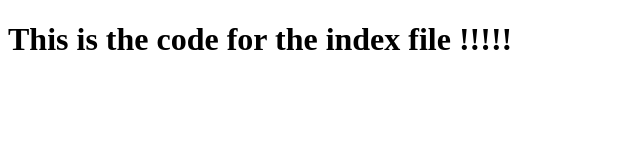
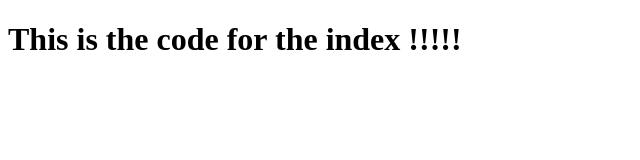
Before and after one commit to shaharyar188/staging2.ooddleskitchen.co.uk, a plain HTML site: page index.html in a window 1280 px wide. Shown: the whole page, without its empty margins (0-640 px from the left). Drawn offline with Linux system fonts and the light colour scheme.

Commit message:
second commit

```diff
--- a/index.html
+++ b/index.html
@@ -6,6 +6,6 @@
     <title>Document</title>
 </head>
 <body>
-    <h1>This is the code for the index file !!!!!</h1>
+    <h1>This is the code for the index !!!!!</h1>
 </body>
 </html>
```
